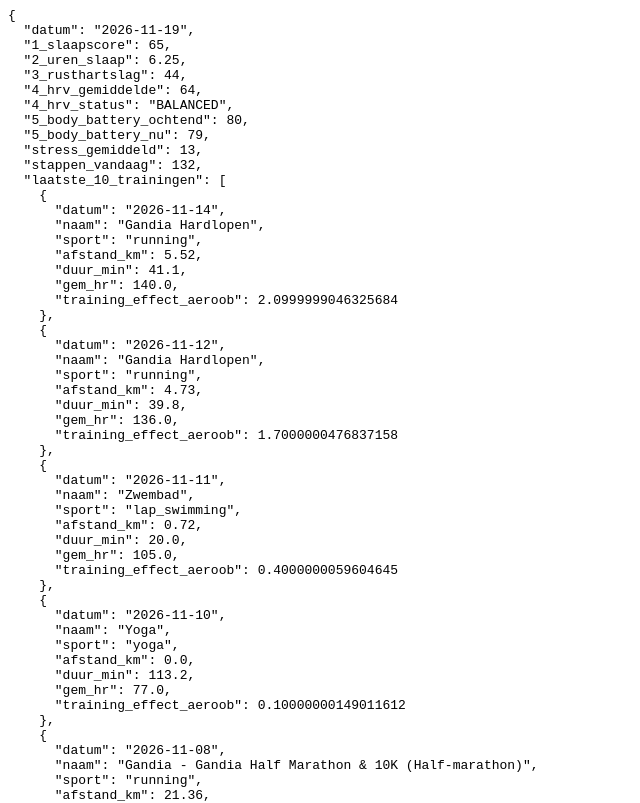
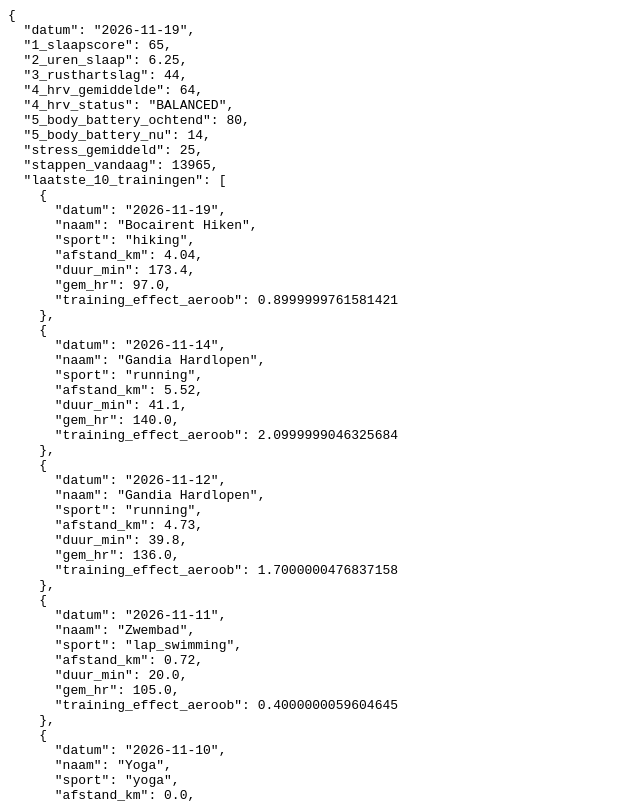
Before and after one commit to Gonesquad67/garmin-dashboard, a plain HTML site: page docs/index.html in a window 1280 px wide. Shown: the top 803 px of the page, without its empty margins (0-640 px from the left). Drawn offline with Linux system fonts and the light colour scheme.

Commit message:
Update coach data

```diff
--- a/docs/index.html
+++ b/docs/index.html
@@ -6,10 +6,19 @@
   "4_hrv_gemiddelde": 64,
   "4_hrv_status": "BALANCED",
   "5_body_battery_ochtend": 80,
-  "5_body_battery_nu": 79,
-  "stress_gemiddeld": 13,
-  "stappen_vandaag": 132,
+  "5_body_battery_nu": 14,
+  "stress_gemiddeld": 25,
+  "stappen_vandaag": 13965,
   "laatste_10_trainingen": [
+    {
+      "datum": "2026-11-19",
+      "naam": "Bocairent Hiken",
+      "sport": "hiking",
+      "afstand_km": 4.04,
+      "duur_min": 173.4,
+      "gem_hr": 97.0,
+      "training_effect_aeroob": 0.8999999761581421
+    },
     {
       "datum": "2026-11-14",
       "naam": "Gandia Hardlopen",
@@ -90,15 +99,6 @@
       "duur_min": 55.6,
       "gem_hr": 100.0,
       "training_effect_aeroob": 0.5
-    },
-    {
-      "datum": "2026-11-03",
-      "naam": "Gandia - 3x1,6",
-      "sport": "running",
-      "afstand_km": 5.77,
-      "duur_min": 31.2,
-      "gem_hr": 164.0,
-      "training_effect_aeroob": 3.299999952316284
     }
   ]
 }</pre></body></html>
```
